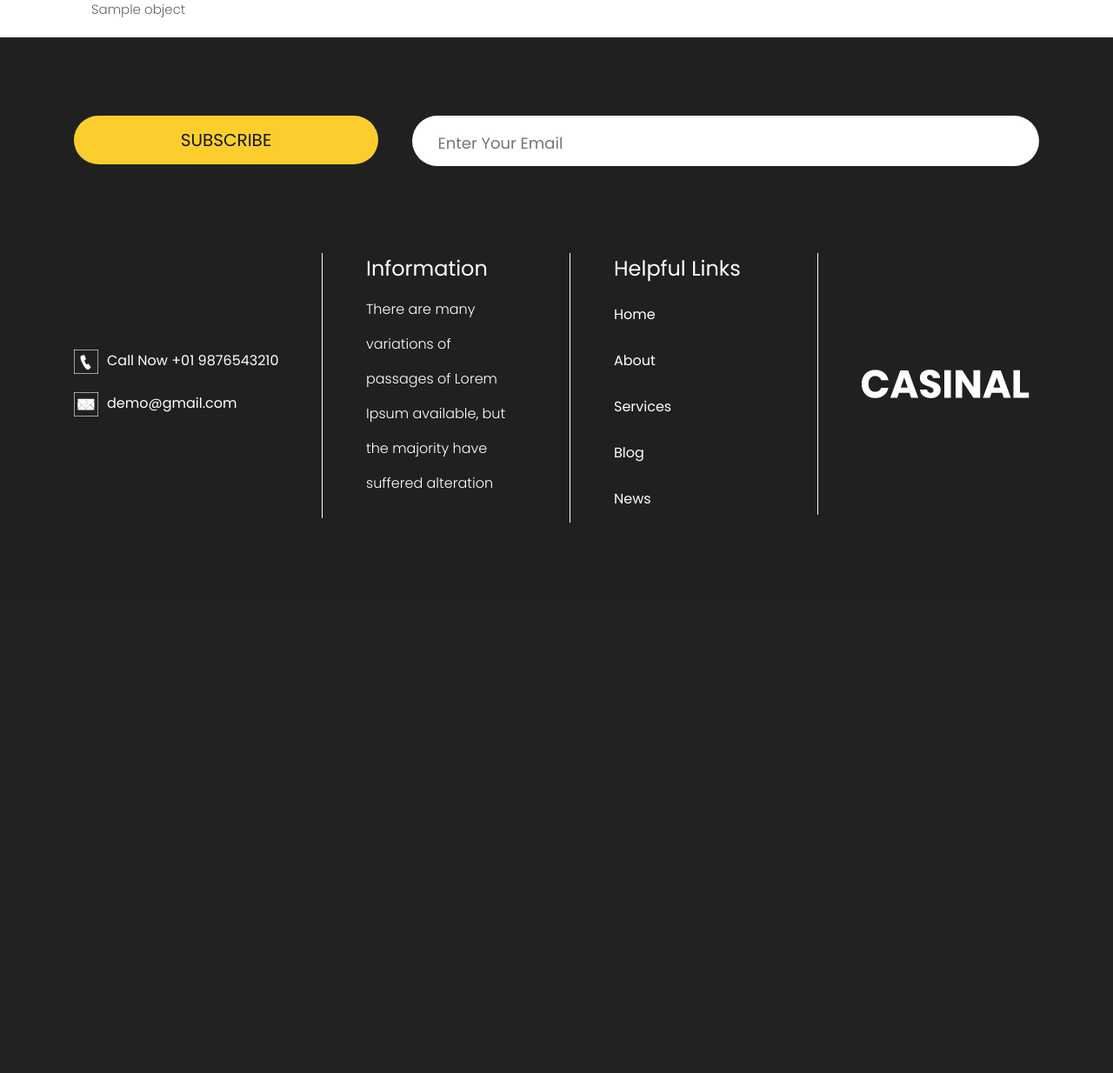
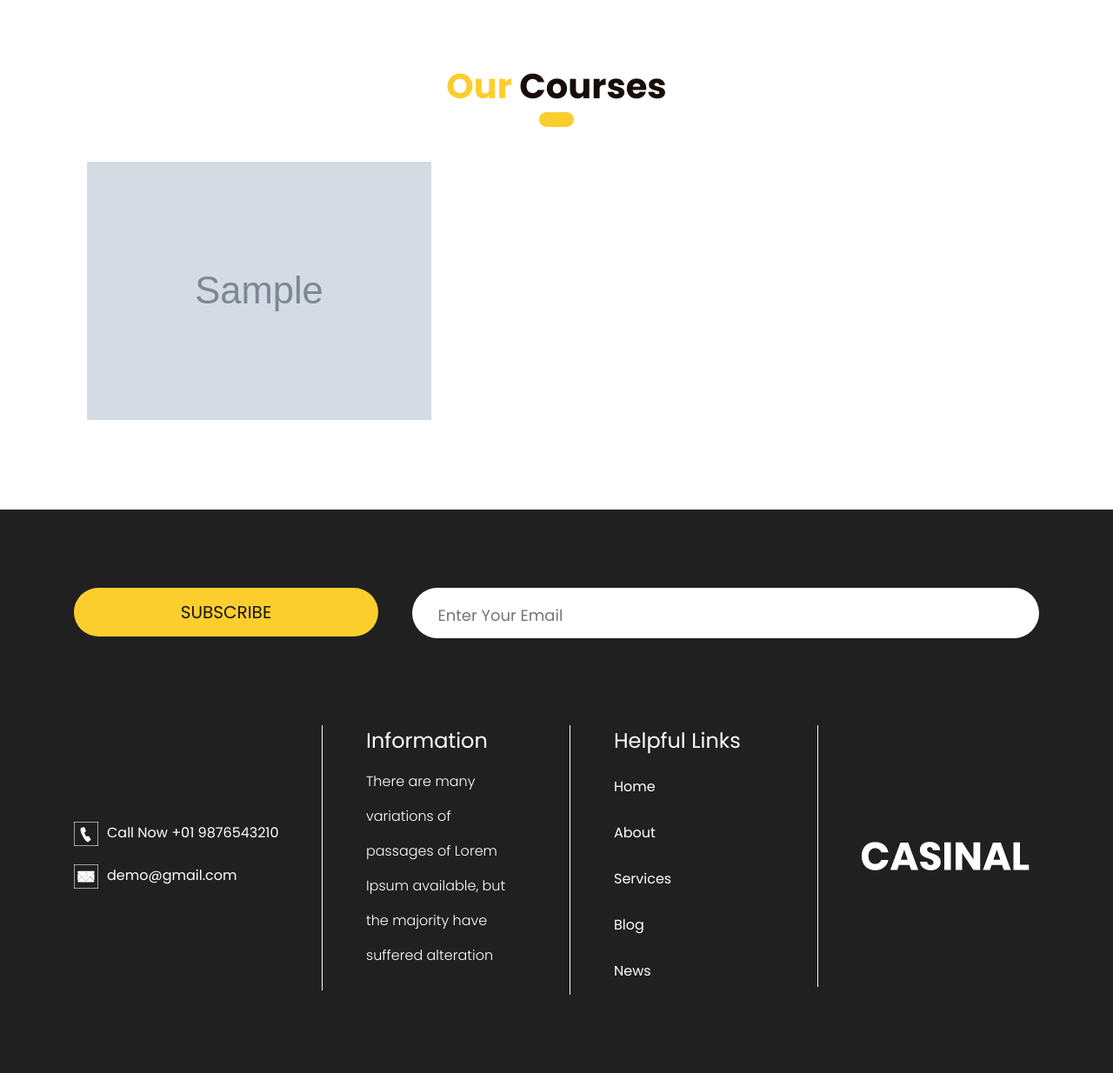
Before and after one commit to omidPakshekar/django-elearning-platfrom, a Django app: template courses/templates/courses/course_list.html in a window 1280 px wide. Shown: the part 122-1356 px from the top of the page at 87% size. Before the commit the page ends 723 px from the top, so only its background shows below. Run offline with Django 3.2, Linux system fonts and the light colour scheme; the template is opened without the code that fills it: most values are stand-ins (such as "Sample title", 1, 10 or a date in 2020); grey boxes marked "Sample" are stand-in pictures; some libraries are stand-ins or nearby versions.

Commit message:
add course list view

```diff
--- a/courses/templates/courses/course_list.html
+++ b/courses/templates/courses/course_list.html
@@ -1,14 +1,33 @@
 {% extends 'base.html' %}
+{% load static %}
+
+{% block banner_section %}
+
+
+{% endblock banner_section %}
 
 {% block content %}
-    <div class="container">
-    {% for object in object_list %}
 
-        <p> {{object.title }}</p>
+<div class="services_section layout_padding">
+   <div class="container">
+      <h1 class="services_taital"><span style="color: #fcce2d">Our</span> Courses</h1>
+      <div class="services_section_2">
+         <div class="row">
+          {% for object in object_list %}
+            <div class="col-md-6">
+               <div style="height:90%; width:100%;" class="image_main">
+                  <img style="height:100%;" src="{{ object.photo.url }}">
+                  <div class="text_main">
+                     <div class="seemore_text"> {{object.title}} </div>
+                  </div>
+               </div>
+            </div>
+        {% endfor %}
+         </div>
 
-    {% empty %}
-        <p> we don't have add course</p>
-    {% endfor %}
+      </div>
+   </div>
+</div>
+<!-- services section end -->
 
-    </div>
 {% endblock content %}
--- a/homepage/templates/base.html
+++ b/homepage/templates/base.html
@@ -75,20 +75,24 @@
                </nav>
             </div>
          </div>
+
       <!--banner section start -->
       {% block banner_section %}
 
       {% endblock banner_section %}
       <!--banner section end -->
-      </div>
+   </div>
+
       <!--header section end -->
       <!-- services section start -->
-      {% block content %}
+      <div class="container" >
+         {% block content %}
 
-      {% endblock content%}
+         {% endblock content%}
+      </div>
       <!-- contact section end -->
       <!-- footer section start -->
-      <div class="footer_section layout_padding" style="margin-bottom:0;">
+      <div class="footer_section layout_padding" style="margin-top:100px;">
          <div class="container">
             <div class="subscribe_bt"><a href="#">Subscribe</a></div>
             <input type="text" class="email_text" placeholder="Enter Your Email" name="Enter Your Email">
```
Also changed, not shown: db.sqlite3, homepage/templates/home/index3.html (renamed from homepage/templates/home/index copy.html), media/courses/Python_Basic.png (added), media/courses/Quantum_Physics.png (added), media/courses/atom_structure.png (added), 1 other file.
